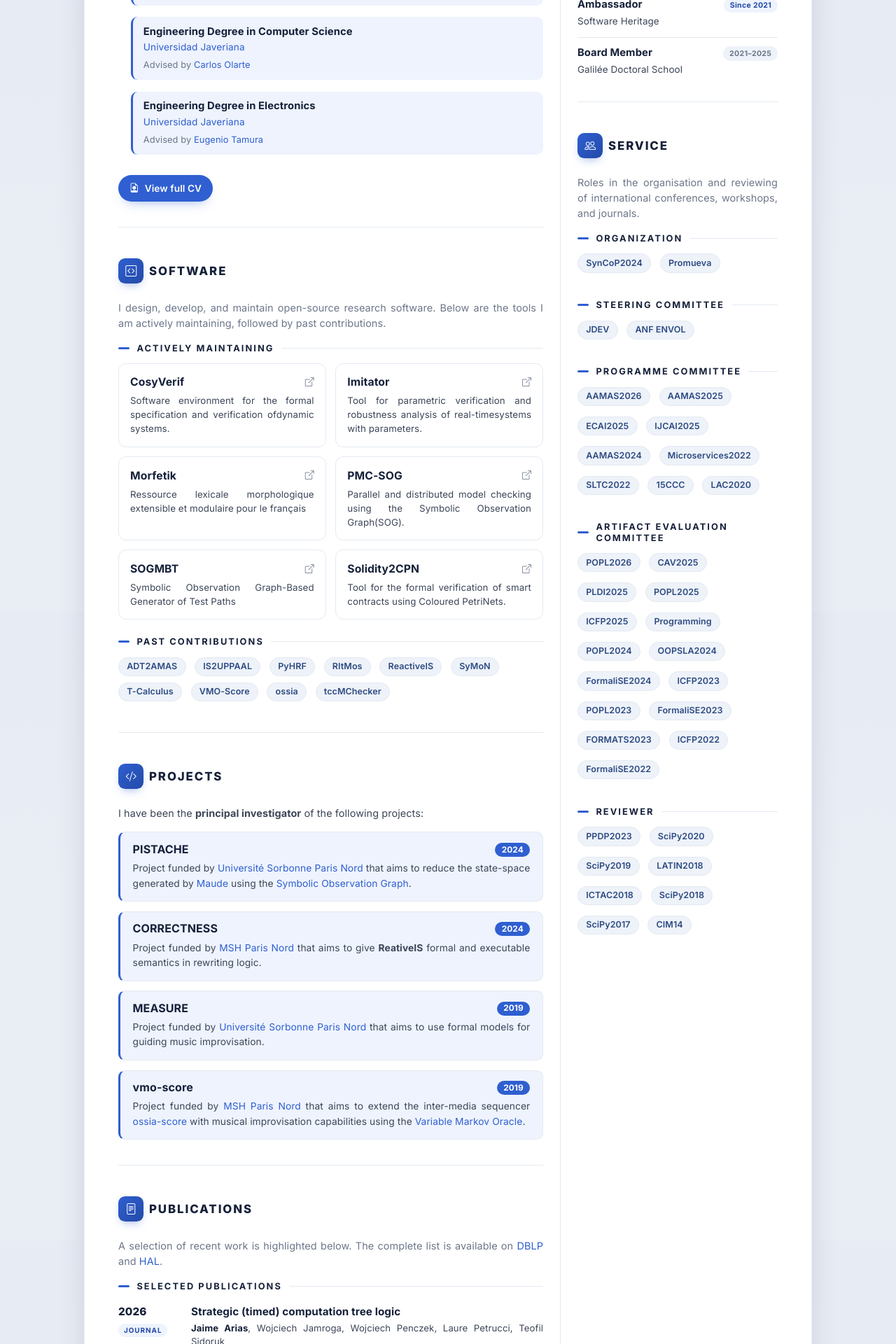
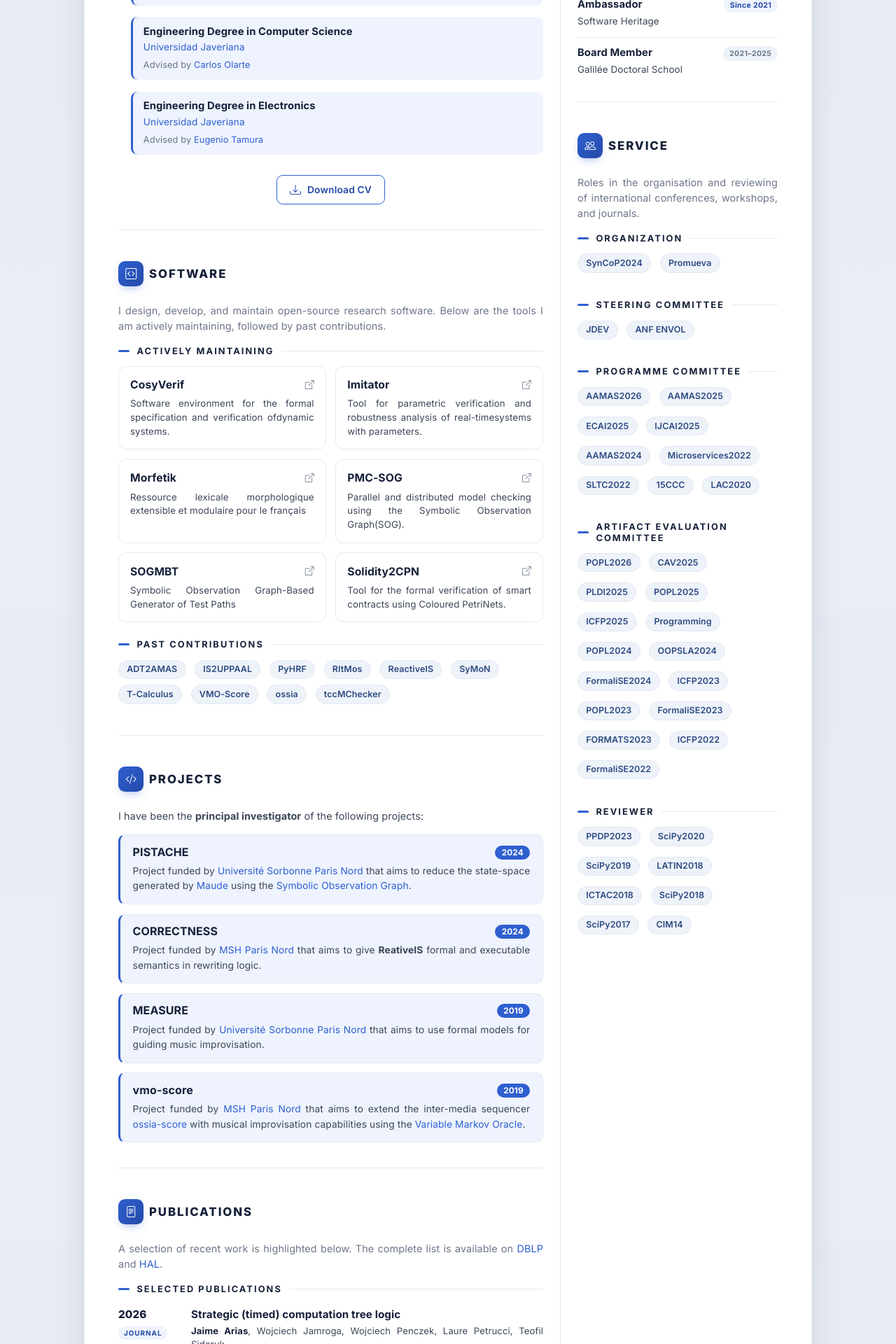
Before and after one commit to himito/himito.github.io, a Jekyll site: the page built from index.md, in a window 1280 px wide. Shown: the part 927-2847 px from the top of the page at 70% size. Built offline with Jekyll 4.4.1, drawn with Linux system fonts in a browser that asks for light colours; nearby versions of some CDN libraries; some web fonts are replaced; library files that are not in the unit come from our copies.

Commit message:
refactor CV download link; enhance styles for improved visibility and interaction

```diff
--- a/_includes/summary.html
+++ b/_includes/summary.html
@@ -59,8 +59,9 @@
       </li>
     </ul>
 
-    <a class="about-cv-link mt-4" href="{{ 'assets/pdfs/resume.pdf' | relative_url }}">
-      <i class="bi bi-file-earmark-person me-2"></i>View full CV
+    <a class="about-cv-link mt-4" href="{{ 'assets/pdfs/resume.pdf' | relative_url }}" download>
+      <i class="bi bi-download about-cv-icon"></i>
+      <span>Download CV</span>
     </a>
   </div>
 </section>
--- a/assets/css/custom.css
+++ b/assets/css/custom.css
@@ -274,25 +274,44 @@ hr {
   margin-top: 0.2rem;
 }
 
-/* CV call-to-action button */
+/* CV call-to-action button — outlined / ghost, fills with accent on hover */
 .light-mode .about-cv-link {
-  display: inline-flex;
+  display: flex;
+  width: fit-content;
+  margin-left: auto;
+  margin-right: auto;
   align-items: center;
+  justify-content: center;
+  gap: 0.55rem;
+  background: transparent;
+  color: var(--accent-strong);
+  font-weight: 600;
+  font-size: 0.86rem;
+  letter-spacing: 0.01rem;
+  padding: 0.55rem 1.15rem;
+  border: 1.5px solid var(--accent);
+  border-radius: 0.55rem;
+  transition: background-color 0.18s ease, color 0.18s ease, box-shadow 0.18s ease, transform 0.18s ease;
+}
+.light-mode .about-cv-link:hover {
   background: var(--accent);
   color: #ffffff;
-  font-weight: 600;
-  font-size: 0.85rem;
-  padding: 0.5rem 1rem;
-  border-radius: 999px;
-  box-shadow: 0 8px 18px -10px rgba(47, 95, 208, 0.6);
-  transition: background-color 0.15s ease, transform 0.15s ease;
-}
-.light-mode .about-cv-link:hover {
-  background: var(--accent-strong);
-  color: #ffffff;
-  transform: translateY(-1px);
+  transform: translateY(-2px);
+  box-shadow: 0 12px 24px -12px rgba(47, 95, 208, 0.7);
   text-decoration: none;
 }
+.light-mode .about-cv-link:active { transform: translateY(0); }
+.light-mode .about-cv-link:focus-visible {
+  outline: 3px solid rgba(47, 95, 208, 0.35);
+  outline-offset: 2px;
+}
+
+.about-cv-icon {
+  font-size: 1rem;
+  line-height: 1;
+  transition: transform 0.18s ease;
+}
+.light-mode .about-cv-link:hover .about-cv-icon { transform: translateY(2px); }
 
 /* ----------------------- Software showcase --------------------------- */
 .software-grid {
```
